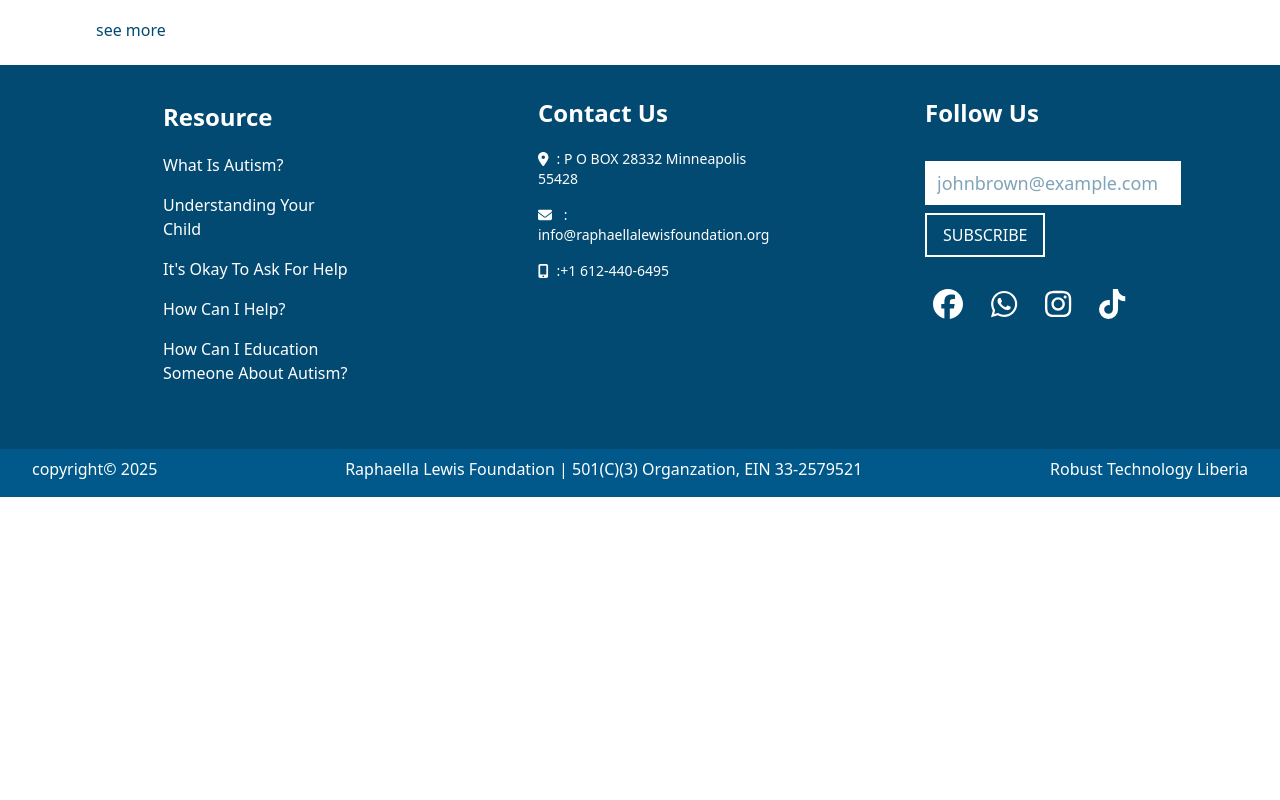
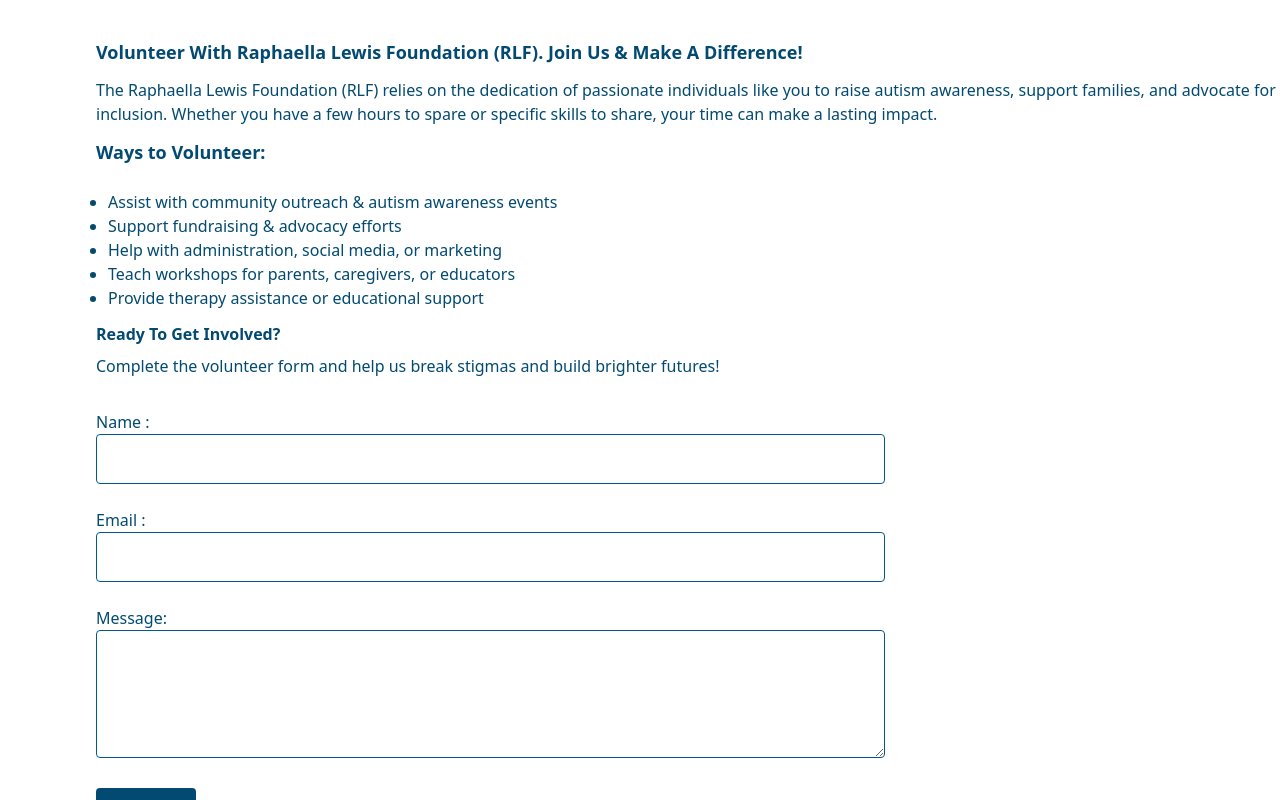
Before and after one commit to astainy1/Raphaella, a React (Vite) app: page /Raphaella/involve in a window 1280 px wide. Shown: the part 1300-2100 px from the top of the page. Before the commit the page ends 1797 px from the top, so only its background shows below. Built offline with nearby package versions, Linux system fonts and the light colour scheme.

Commit message:
Final update

```diff
--- a/src/FAQ.jsx
+++ b/src/FAQ.jsx
@@ -244,8 +244,13 @@
               >
                 see more
               </button>
+          </div>
+          </div>
+          <div className="bg-white flex flex-wrap justify-center pt-8">
+                <h2 className="font-sans font-bold text-sky-900 text-center text-4xl">
+                  Breaking Stigmas, Building Futures
+                </h2>
             </div>
-          </div>
         </div>
       </>
     );
--- a/src/content.jsx
+++ b/src/content.jsx
@@ -45,7 +45,7 @@
           </div>
         </div>
 
-        <div className="h-auto mb-36">
+        <div className="h-auto mb-24">
           <h1 className="text-sky-900 uppercase font-bold text-4xl m-8 md:ml-14 md:m-14">faq</h1>
           <FAQ />
         </div>
--- a/src/pages/get_involved.jsx
+++ b/src/pages/get_involved.jsx
@@ -1,6 +1,17 @@
 import React from 'react'
+import VolunteerForm from './volunteerForm'
+import $ from 'jquery';
 
 class GetInvolve extends React.Component{
+
+	componentDidMount(){
+
+		$(document).ready(function(){
+
+
+
+		});
+	}
 
 	render(){
 
@@ -8,7 +19,7 @@
 
 			<>
 
-			<div className="ml-5 md:ml-24 bg-white mb-14 h-auto md:mb-14 md:h-96">
+			<div className="ml-5 md:ml-24 bg-white mb-14 h-auto md:mb-14 md:h-auto">
 				<h1 className = "pt-8 md:pb-5 md:pt-8 text-sky-900 text-3xl capitalize font-bold font-sans">
 				why partner with us?
 
@@ -29,7 +40,37 @@
 			</ul>
 			<p className="pt-5 font-sans font-normal capitalize text-sky-900">Whether you’re in the private sector, government, education, healthcare, or ministry—<b>your partnership can drive meaningful, lasting impact</b>.</p>
 			<br/>
-			<a className="text-sky-900 font-sans font-normal lowercase hover:underline" href="#">see more</a>
+
+			<div className="bg-white" id="volunteer">
+				<h2 className="text-lg text-sky-900 font-sans font-bold capitalize pt-5 pb-3">
+					Volunteer with Raphaella Lewis Foundation (RLF). Join Us & Make a Difference!
+				</h2>
+				<p className="font-sans font-normal text-sky-900">
+					The Raphaella Lewis Foundation (RLF) relies on the dedication of passionate individuals like you to raise autism awareness, support families, and advocate for inclusion. Whether you have a few hours to spare or specific skills to share, your time can make a lasting impact.
+				</p>
+				<h2 className="text-lg text-sky-900 font-sans font-bold pt-3 pb-3">
+					Ways to Volunteer:
+				</h2>
+				<ul className="list-disc text-sky-900 p-3 font-sans font-normal">
+
+					<li>Assist with community outreach & autism awareness events</li>
+					<li>Support fundraising & advocacy efforts</li>
+					<li>Help with administration, social media, or marketing
+					</li>
+					<li>Teach workshops for parents, caregivers, or educators</li>
+					<li>Provide therapy assistance or educational support</li>
+				</ul>
+				<h2 className="font-sans font-bold text-sky-900 capitalize">
+					Ready to Get Involved?
+				</h2>
+				<p className="text-sky-900 font-sans font-normal pt-2 pb-2">
+					Complete the volunteer form and help us break stigmas and build brighter futures!
+				</p>
+				<br/>
+				<VolunteerForm/>
+			</div>
+
+			{/*<a className="text-sky-900 font-sans font-normal lowercase hover:underline" href="#" id="seemore">see more</a>*/}
 			</div>
 			</>
 
--- /dev/null
+++ b/src/pages/volunteerForm.jsx
@@ -0,0 +1,35 @@
+import React from 'react'
+
+
+class VolunteerForm extends React.Component{
+
+	render(){
+
+		return(
+
+			<div className="bg-white">
+				<form action="#" className="bg-white">
+					<label className="text-sky-900 font-sans capitalize" for = "name">name :</label>
+					<br/>
+					<input className="py-3 px-2 border border-sky-800 bg-white w-80 md:w-2/3 rounded" type="text"/>
+					<br/>
+					<br/>
+					<label className="text-sky-900 font-sans capitalize" for = "name">email :</label>
+					<br/>
+					<input className="py-3 px-2 border border-sky-800 bg-white w-80 md:w-2/3 rounded" type="email"/>
+					<br/>
+					<br/>
+					<label className="text-sky-900 font-sans capitalize" for = "name">message:</label>
+					<br/>
+					<textarea className="md:w-2/3 w-80 py-3 px-2 border border-sky-800 bg-white  rounded h-32"/>
+					<br/>
+					<br/>
+					<button className="cursor-pointer bg-sky-900 text-white font-sans font-normal text-center px-8 py-2 rounded" type="submit">send</button>
+				</form>
+			</div>
+
+			)
+	}
+}
+
+export default VolunteerForm
```
